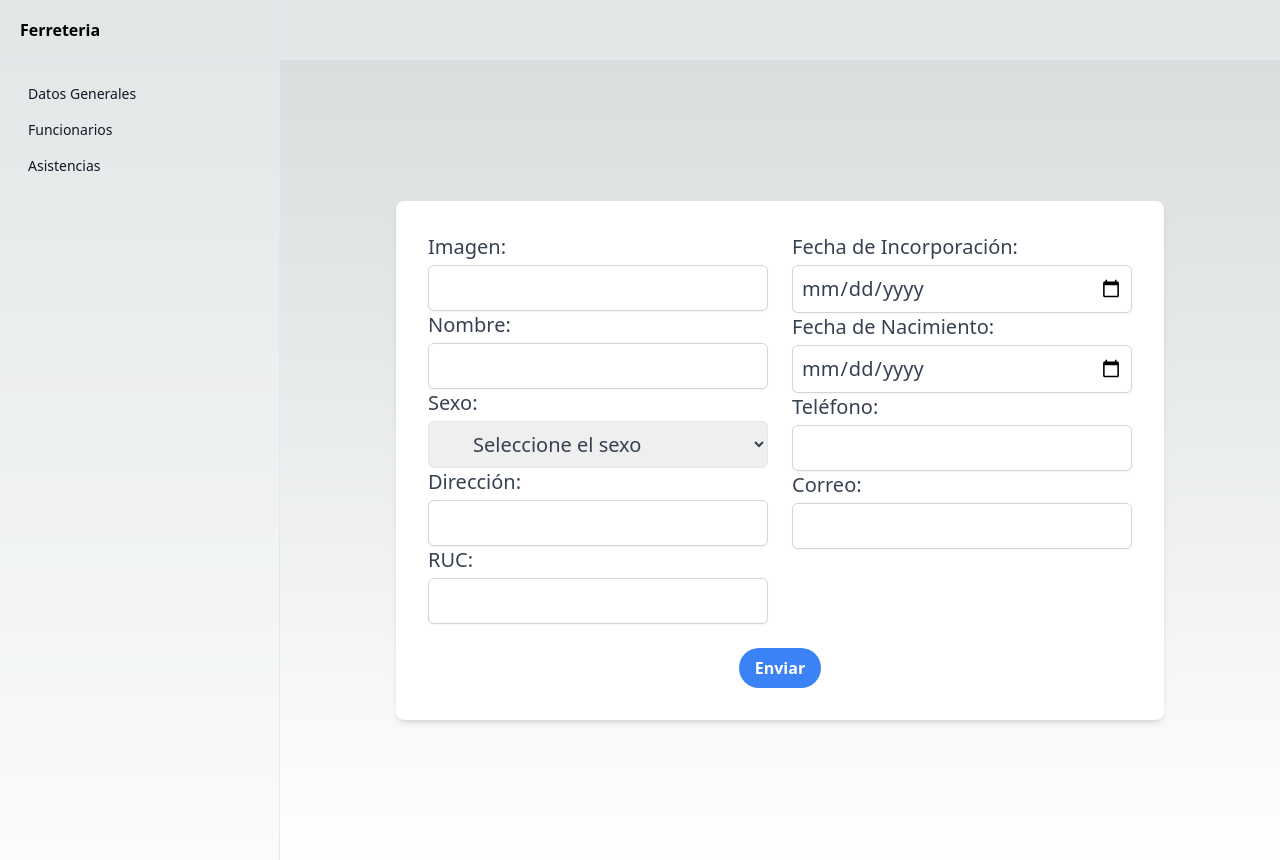
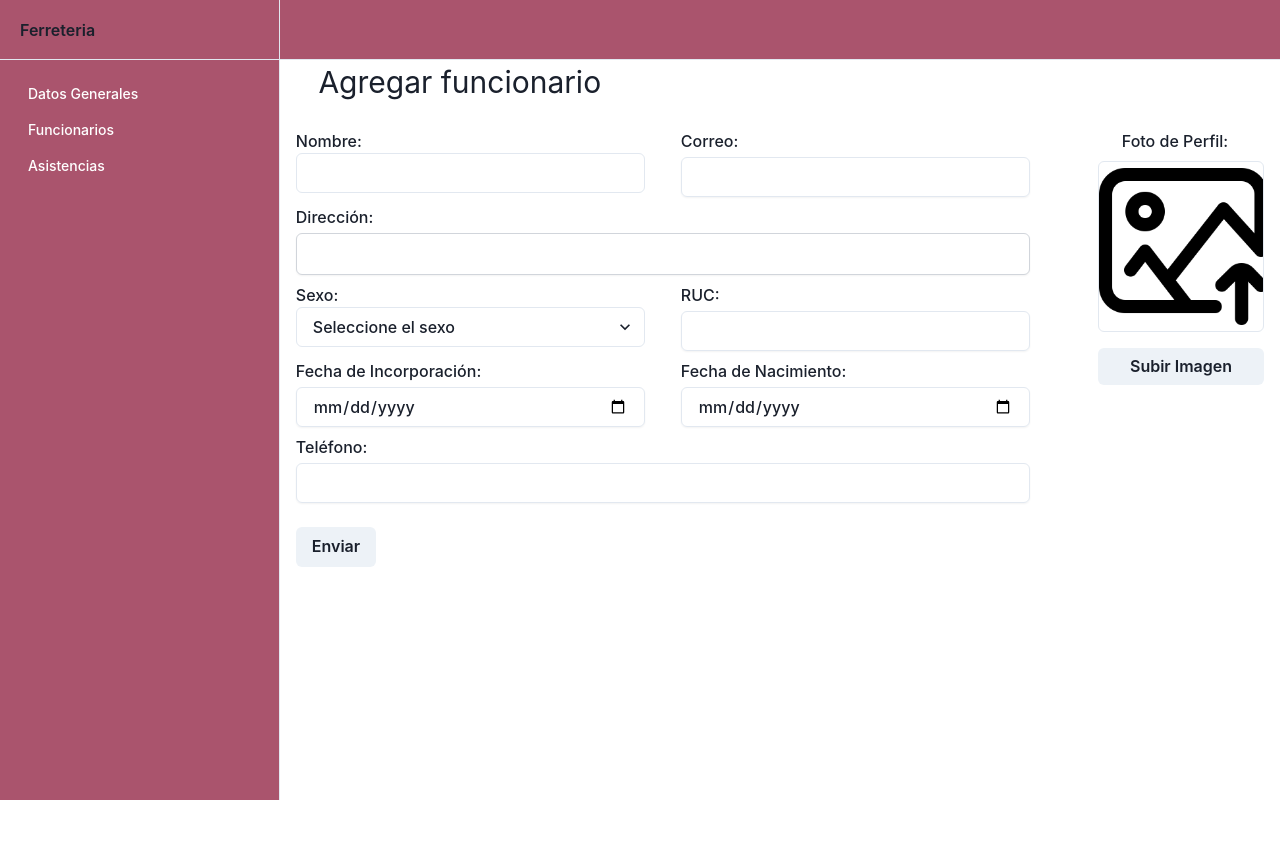
Before and after one commit to IvanSmir/Sistemas-de-Gestion, a Next.js app in the folder client/: page /funcionarios/add in a window 1280 px wide. After the commit the page ends 800 px from the top, so only its background shows below. Built offline with nearby package versions, Linux system fonts and the light colour scheme.

Commit message:
cambios al nuevo estilo

```diff
--- a/client/package.json
+++ b/client/package.json
@@ -9,8 +9,12 @@
     "lint": "next lint"
   },
   "dependencies": {
+    "@chakra-ui/react": "^2.8.2",
+    "@emotion/react": "^11.11.4",
+    "@emotion/styled": "^11.11.5",
     "axios": "^1.6.8",
     "clsx": "^2.1.1",
+    "framer-motion": "^6.5.1",
     "next": "14.2.2",
     "react": "^18",
     "react-dom": "^18"
--- a/client/src/app/layout.tsx
+++ b/client/src/app/layout.tsx
@@ -2,6 +2,7 @@ import "./globals.css"
 import React from "react";
 import { NavBar } from "@/components/ui/NavBar/NavBar";
 import { Header } from "@/components/ui/header/Header";
+import { ChakraProvider } from '@chakra-ui/react'
 
 
 
@@ -11,6 +12,8 @@ export default function RootLayout({
   children: React.ReactNode;
 }>) {
   return (
+    <ChakraProvider>
+
       <div className="grid min-h-screen w-full lg:grid-cols-[280px_1fr]">
         <NavBar />
         <div className="flex flex-col">
@@ -18,5 +21,7 @@ export default function RootLayout({
           {children}
         </div>
       </div>
+    </ChakraProvider>
+
   );
 }
--- a/client/src/components/funcionarios/Form.tsx
+++ b/client/src/components/funcionarios/Form.tsx
@@ -1,5 +1,6 @@
 import axios from "axios";
 import React, { ChangeEvent, FormEvent, useState } from "react";
+import { Text, FormControl, Input, FormLabel, Select, Button } from '@chakra-ui/react'
 
 interface FormValues {
   name: string;
@@ -11,11 +12,10 @@ interface FormValues {
   joinDate: Date;
   birthdate: Date;
   phone: string;
-
-
 }
 
 export const Form: React.FC = () => {
+
   const [formData, setFormData] = useState<FormValues>(
     {
       name: "",
@@ -29,6 +29,7 @@ export const Form: React.FC = () => {
       birthdate: new Date()
     }
   );
+
   const handleChange = (e: ChangeEvent<HTMLInputElement>) => {
     const target = e.target;
     let value = target.value;
@@ -48,53 +49,46 @@ export const Form: React.FC = () => {
   };
 
   return (
-    <form className="flex flex-col items-center justify-center min-h-screen" onSubmit={handleSubmit}>
-      <div className="w-full max-w-3xl p-8 bg-white shadow-md rounded-lg">
+    <form onSubmit={handleSubmit}>
+      <Text
+        fontSize='3xl'
+        marginLeft='3vw'
+        marginBottom='3vh'
+      >
+        Agregar funcionario</Text>
+
+      <FormControl className="flex justify-center items-center">
+        <div className="Container">
+
+          <div className=" divMitad gap-14 flex flex-row">
+            <div>
+
               <div className="grid grid-cols-2 gap-6">
-          <div>
-            <label className="block text-xl font-medium text-gray-700" htmlFor="image">
-              Imagen:
-              <input
-                className="mt-1 block w-full border border-gray-300 rounded-md shadow-sm p-2"
-                type="text"
-                id="image"
-                name="image"
-                value={formData.image}
-                onChange={handleChange}
-                required
-              />
-            </label>
+                <FormLabel htmlFor="name" >Nombre:
 
-            <label className="block text-xl font-medium text-gray-700" htmlFor="name">
-              Nombre:
-              <input
-                className="mt-1 block w-full border border-gray-300 rounded-md shadow-sm p-2"
+                  <Input
                     type="text"
                     id="name"
                     name="name"
                     onChange={handleChange}
                     value={formData.name}
-                required
                   />
-            </label>
+                </FormLabel>
+                <FormLabel htmlFor="email">
+                  Correo:
+                  <Input
+                    className="mt-1 block w-full border border-gray-300 rounded-md shadow-sm p-2"
+                    type="email"
+                    id="email"
+                    onChange={handleChange}
 
-            <label className="block text-xl font-medium text-gray-700" htmlFor="gender">
-              Sexo:
-              <select
-                className="mt-1 block w-full cursor-pointer rounded-md border border-gray-200 py-2 pl-10 text-xl outline-2 placeholder:text-gray-500"
-                id="gender"
-                name="gender"
-                value={formData.gender}
-                onChange={handleChange}
-              >
-                <option value="">Seleccione el sexo</option>
-                <option value="hombre">Hombre</option>
-                <option value="mujer">Mujer</option>
-              </select>
-            </label>
+                    value={formData.email}
+                    name="email"
+                  />
+                </FormLabel>
+              </div>
 
-            <label className="block text-xl font-medium text-gray-700" htmlFor="direction">
-              Dirección:
+              <FormLabel htmlFor="direction">Dirección:
                 <input
                   className="mt-1 block w-full border border-gray-300 rounded-md shadow-sm p-2"
                   type="text"
@@ -104,11 +98,26 @@ export const Form: React.FC = () => {
                   value={formData.direction}
                   name="direction"
                 />
-            </label>
+              </FormLabel>
+              <div className="grid grid-cols-2 gap-6">
+                <FormLabel htmlFor="gender">Sexo:
 
-            <label className="block text-xl font-medium text-gray-700" htmlFor="ruc">
+                  <Select
+                    id="gender"
+                    name="gender"
+                    value={formData.gender}
+                    placeholder='Seleccione el sexo'
+                    onChange={handleChange}
+                  >
+                    <option value="hombre">Hombre</option>
+                    <option value="mujer">Mujer</option>
+                  </Select>
+                </FormLabel>
+
+                <FormLabel htmlFor="ruc">
                   RUC:
-              <input
+
+                  <Input
                     className="mt-1 block w-full border border-gray-300 rounded-md shadow-sm p-2"
                     type="text"
                     id="ruc"
@@ -117,13 +126,15 @@ export const Form: React.FC = () => {
                     value={formData.ruc}
                     name="ruc"
                   />
-            </label>
+
+                </FormLabel>
               </div>
+              <div className="grid grid-cols-2 gap-6">
 
-          <div>
-            <label className="block text-xl font-medium text-gray-700" htmlFor="joinDate">
+                <FormLabel htmlFor="joinDate">
                   Fecha de Incorporación:
-              <input
+
+                  <Input
                     className="mt-1 block w-full border border-gray-300 rounded-md shadow-sm p-2"
                     type="date"
                     id="joinDate"
@@ -131,11 +142,11 @@ export const Form: React.FC = () => {
                     value={formData.joinDate.toString()}
                     name="joinDate"
                   />
-            </label>
+                </FormLabel>
+                <FormLabel htmlFor="birthdate">
+                  Fecha de Nacimiento:
 
-            <label className="block text-xl font-medium text-gray-700" htmlFor="birthdate">
-              Fecha de Nacimiento:
-              <input
+                  <Input
                     className="mt-1 block w-full border border-gray-300 rounded-md shadow-sm p-2"
                     type="date"
                     id="birthdate"
@@ -144,11 +155,11 @@ export const Form: React.FC = () => {
                     value={formData.birthdate.toString()}
                     name="birthdate"
                   />
-            </label>
-
-            <label className="block text-xl font-medium text-gray-700" htmlFor="phone">
+                </FormLabel>
+              </div>
+              <FormLabel htmlFor="phone">
                 Teléfono:
-              <input
+                <Input
                   className="mt-1 block w-full border border-gray-300 rounded-md shadow-sm p-2"
                   type="text"
                   id="phone"
@@ -157,30 +168,47 @@ export const Form: React.FC = () => {
                   value={formData.phone}
                   name="phone"
                 />
-            </label>
-
-            <label className="block text-xl font-medium text-gray-700" htmlFor="email">
-              Correo:
-              <input
-                className="mt-1 block w-full border border-gray-300 rounded-md shadow-sm p-2"
-                type="email"
-                id="email"
-                onChange={handleChange}
-
-                value={formData.email}
-                name="email"
-              />
-            </label>
-          </div>
+              </FormLabel>
             </div>
 
-        <div className="flex justify-center mt-6">
-          <button className="bg-blue-500 hover:bg-blue-600 text-white font-bold py-2 px-4 rounded-full" type="submit">
-            Enviar
-          </button>
+
+            <div className="flex flex-col items-center">
+              <FormLabel htmlFor='image'>Foto de Perfil: </FormLabel>
+              <div className="flex flex-col h-56 justify-center">
+                <Input
+                  bgImage={'/image.png'}
+                  bgSize='cover'
+                  bgRepeat='no-repeat'
+                  h="23vh"
+                  w="13vw"
+                  type="text"
+                  id="image"
+                  name="image"
+                  value={formData.image}
+                  onChange={handleChange}
+                />
+                <Button
+                  mt={4}
+                  colorScheme='gray'
+                >Subir Imagen</Button>
+
               </div>
+
             </div>
-    </form>
+
+          </div>
+
+
+
+          <Button
+            mt={4}
+            colorScheme='gray'
+            type='submit'
+          >Enviar</Button>
+        </div>
+
+      </FormControl>
+    </form >
 
 
   );
--- a/client/src/components/ui/NavBar/NavBar.tsx
+++ b/client/src/components/ui/NavBar/NavBar.tsx
@@ -1,10 +1,11 @@
 import Link from 'next/link'
 import React from 'react'
 import { NavItem } from './NavItem'
+import { Button, ButtonGroup } from '@chakra-ui/react'
 
 export const NavBar = () => {
   return (
-    <div className="hidden border-r bg-gray-100/40 lg:block dark:bg-gray-800/40">
+    <div className="hidden border-r bg-[#AA546D] lg:block bg-[#AA546D]">
       <div className="flex h-full max-h-screen flex-col gap-2">
         <div className="flex h-[60px] items-center border-b px-5">
           <Link
--- a/client/src/components/ui/NavBar/NavItem.tsx
+++ b/client/src/components/ui/NavBar/NavItem.tsx
@@ -16,7 +16,7 @@ export function NavItem({
     <Link
       href={href}
       className={clsx(
-        'flex items-center gap-3 rounded-lg  px-3 py-2 text-gray-900  transition-all hover:text-gray-900  dark:text-gray-50 dark:hover:text-gray-50',
+        'flex items-center gap-3 rounded-lg  px-3 py-2 text-white transition-all hover:text-gray-900  dark:text-gray-50 dark:hover:text-gray-50',
         {
           'bg-gray-100 dark:bg-gray-800': pathname === href
         }
--- a/client/src/components/ui/header/Header.tsx
+++ b/client/src/components/ui/header/Header.tsx
@@ -2,7 +2,7 @@ import Link from 'next/link'
 
 export const Header = () => {
   return (
-            <header className="flex h-14 lg:h-[60px] items-center gap-4 border-b bg-gray-100/40 px-6 dark:bg-gray-800/40 justify-between lg:justify-end">
+    <header className="flex h-14 lg:h-[60px] text-white items-center gap-4 border-b bg-[#AA546D] px-6 bg-[#AA546D] justify-between lg:justify-end">
       <Link
         className="flex items-center gap-2 font-semibold lg:hidden"
         href="/"
```
Also changed, not shown: package.json (added, +8 -0 lines), client/public/image.png (added), client/src/components/ui/NavBar/nav.tsx (added), 1 other file (tests, documents, lock files or other folders). Lines whose indentation alone changed are shown as unchanged.
